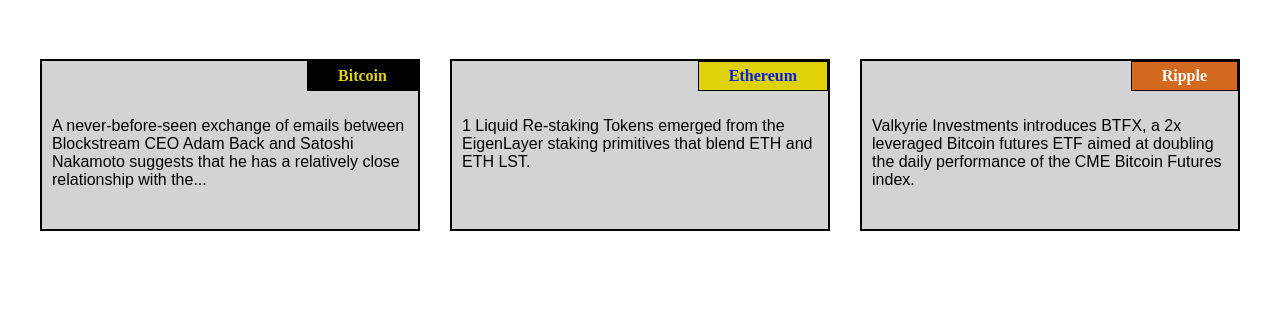
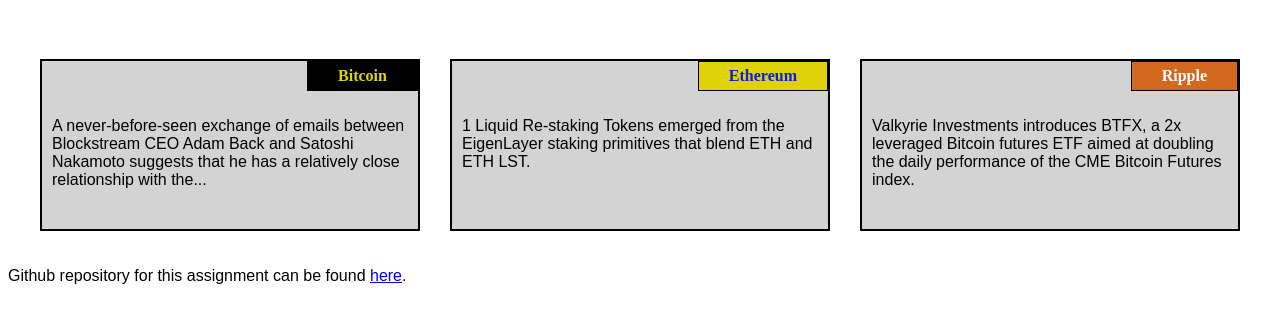
Before and after one commit to Ghazafar/mod2_solution, a plain HTML site: page index.html in a window 1280 px wide. Shown: the part 129-452 px from the top of the page. Drawn offline with Linux system fonts and the light colour scheme.

Commit message:
Update index.html

```diff
--- a/index.html
+++ b/index.html
@@ -26,5 +26,10 @@
             <p>Valkyrie Investments introduces BTFX, a 2x leveraged Bitcoin futures ETF aimed at doubling the daily performance of the CME Bitcoin Futures index.</p>
         </div>
     </div>
+    <div class="col-lg-12 col-md-12 col-sm-12">
+        <p>Github repository for this assignment can be found
+            <a href="https://github.com/Ghazafar/mod2_solution" target="_blank">here</a>.
+        </p>
+    </div>
 </body>
 </html>
```
